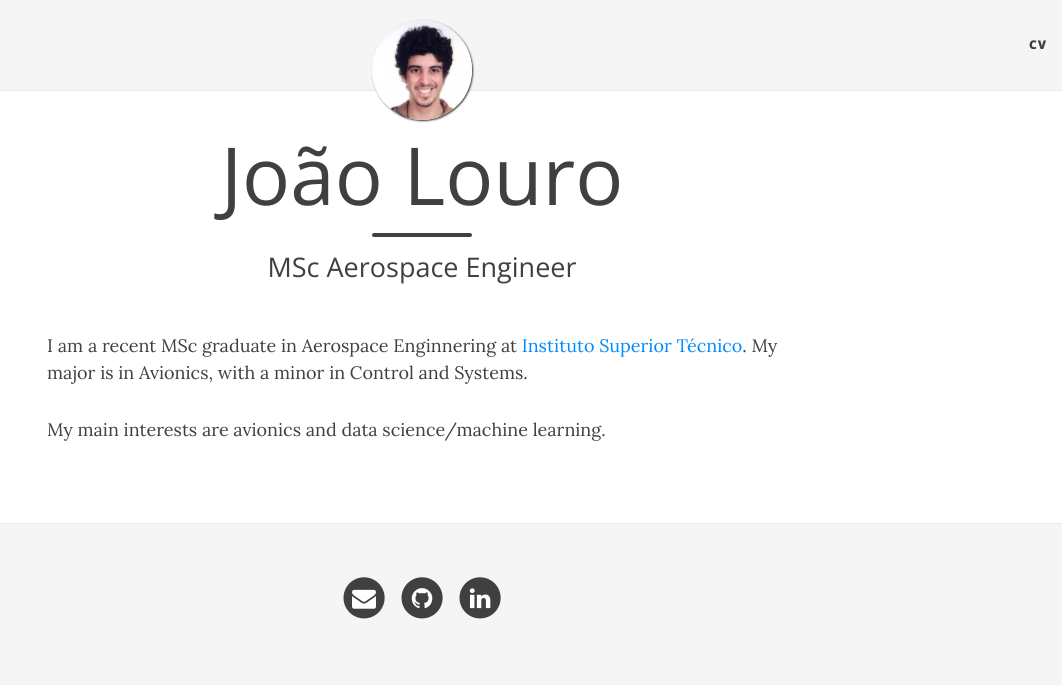
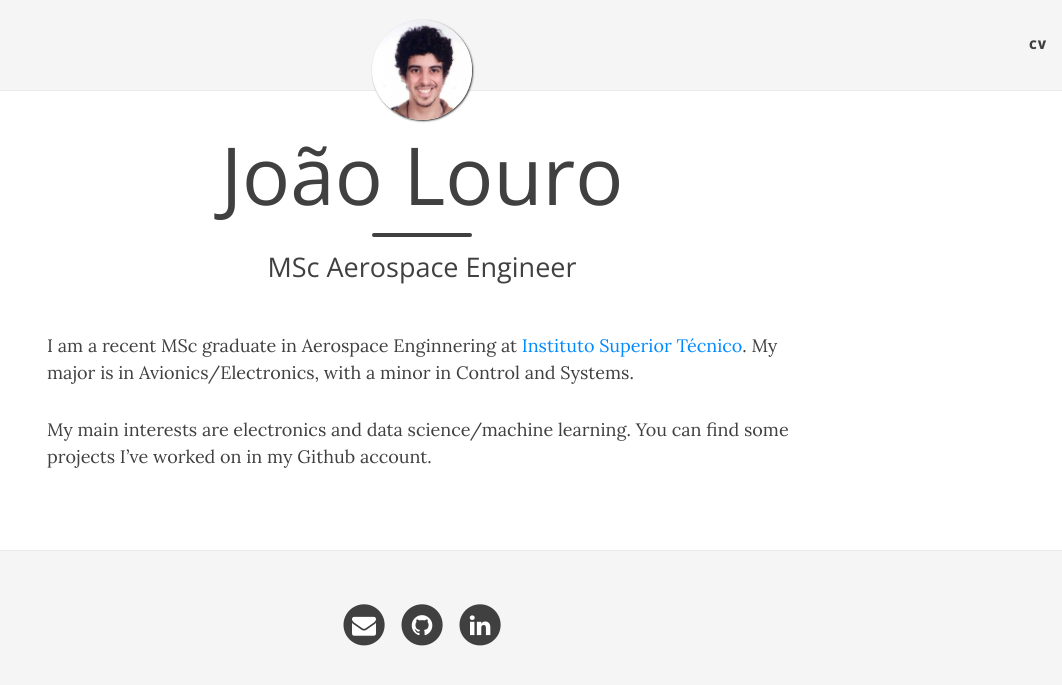
Before and after one commit to fernandeslouro/fernandeslouro.github.io, a Jekyll site: the page built from index.md, in a window 1280 px wide. Shown: the top 685 px of the page, without its empty margins (218-1280 px from the left). Built offline with Jekyll 4.4.1, drawn with Linux system fonts in a browser that asks for light colours; nearby versions of some CDN libraries.

Commit message:
slight update for cern, updated cv

```diff
--- a/index.md
+++ b/index.md
@@ -4,6 +4,6 @@ title: João Louro
 subtitle: MSc Aerospace Engineer
 ---
 
-I am a recent MSc graduate in Aerospace Enginnering at [Instituto Superior Técnico](https://tecnico.ulisboa.pt/en/). My major is in Avionics, with a minor in Control and Systems.
+I am a recent MSc graduate in Aerospace Enginnering at [Instituto Superior Técnico](https://tecnico.ulisboa.pt/en/). My major is in Avionics/Electronics, with a minor in Control and Systems.
 
-My main interests are avionics and data science/machine learning.
+My main interests are electronics and data science/machine learning. You can find some projects I've worked on in my Github account.
```
Also changed, not shown: 1 other file.
